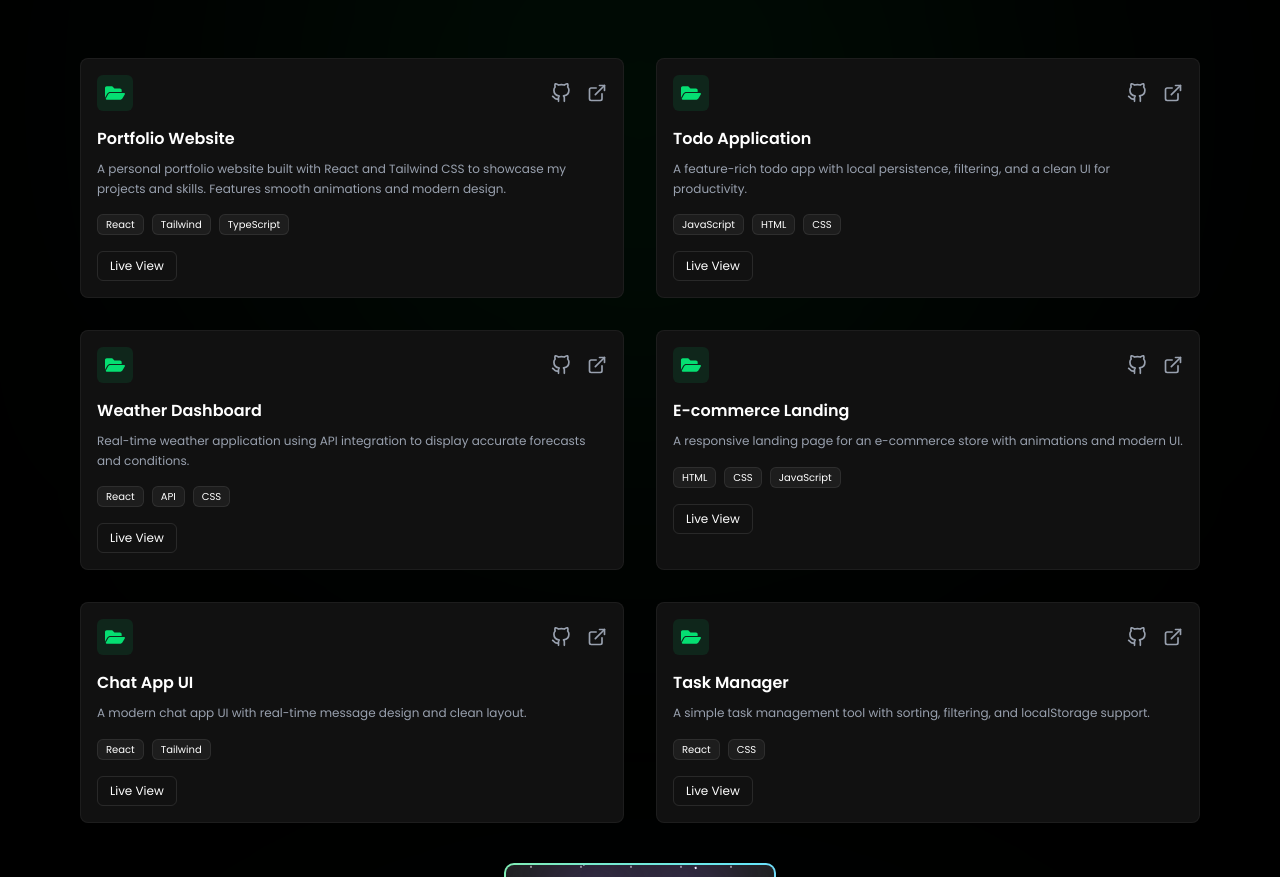
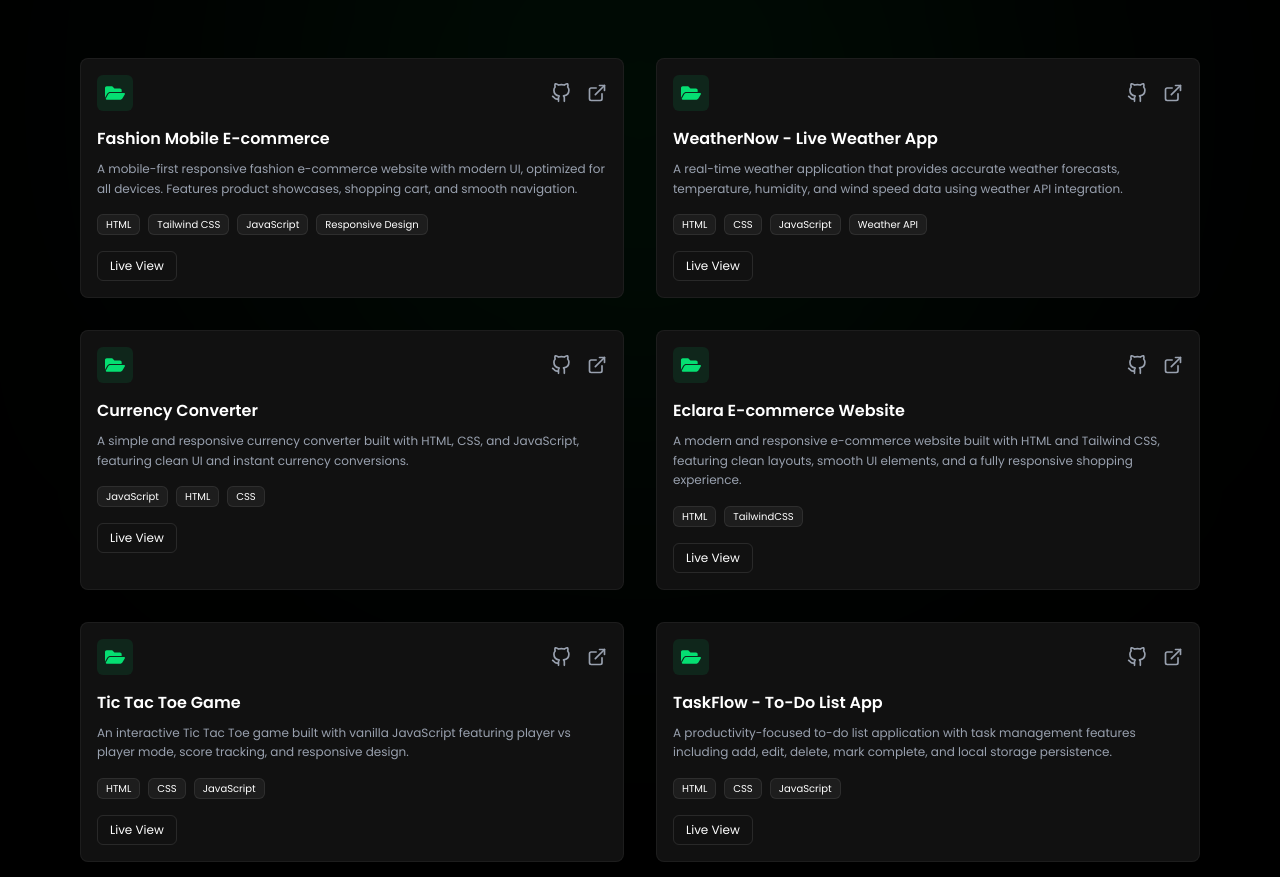
Before and after one commit to puskar29/Portfolio_website, a React (Vite) app: page / in a window 1280 px wide. Shown: the part 1920-2797 px from the top of the page. Built offline with nearby package versions, Linux system fonts and the light colour scheme.

Commit message:
Added form validation

```diff
--- a/package.json
+++ b/package.json
@@ -10,6 +10,7 @@
     "preview": "vite preview"
   },
   "dependencies": {
+    "@formspree/react": "^3.0.0",
     "@tailwindcss/vite": "^4.1.17",
     "lucide-react": "^0.556.0",
     "react": "^19.2.0",
--- a/src/Components/Contact.jsx
+++ b/src/Components/Contact.jsx
@@ -1,41 +1,60 @@
-import React, { useState } from "react";
-import { FaEnvelope, FaMapMarkerAlt, FaPaperPlane } from "react-icons/fa";
-import {Link} from 'lucide-react'
+import React from "react";
+import { FaEnvelope, FaMapMarkerAlt, FaPaperPlane, FaPhone } from "react-icons/fa";
+import { Link } from 'lucide-react'
+import { useForm, ValidationError } from '@formspree/react';
 
 const Contact = () => {
+  const [state, handleSubmit] = useForm("mrbnoegk");
+
   return (
-        <section id="contact" className="w-full min-h-screen bg-[#0a0a0a] text-white md:px-70 mt-15 py-5 relative">
-
+    <section
+      id="contact"
+      className="w-full min-h-screen bg-[#0a0a0a] text-white relative py-8 px-4 sm:px-6 md:px-20 lg:px-32 mt-26"
+    >
       {/* Background Glow */}
-            <div className="absolute inset-0 flex justify-center items-center">
-                <div className="w-[500px] h-[500px] bg-green-400/10 blur-[200px] rounded-full"></div>
+      <div className="absolute inset-0 flex justify-center items-center pointer-events-none">
+        <div className="w-[420px] h-[420px] bg-green-400/10 blur-[200px] rounded-full" />
       </div>
 
       {/* Header */}
-            <div className="relative z-10 text-center mb-16">
+      <div className="relative z-10 text-center mb-12">
         <span className="px-4 py-1 text-sm border border-white/20 rounded-full inline-flex items-center gap-2 mb-4">
-                    <span className="text-cyan-300"> <Link size={16} /></span>
-                    <span className="text-gray-200">Gei in Touch</span>
+          <span className="text-cyan-300"><Link size={16} /></span>
+          <span className="text-gray-200">Get in Touch</span>
         </span>
 
-
-                <h2 className="text-4xl md:text-5xl font-bold mt-4">
+        <h2 className="text-3xl sm:text-4xl md:text-5xl font-bold mt-4">
           Let’s{" "}
           <span className="bg-gradient-to-r from-cyan-400 via-green-300 to-purple-500 bg-clip-text text-transparent">
             Connect
           </span>
         </h2>
 
-                <p className="text-gray-400 mt-4">
+        <p className="text-gray-400 mt-3 max-w-2xl mx-auto text-sm sm:text-base">
           Have a project in mind or just want to say hi? I’d love to hear from you!
         </p>
       </div>
 
       {/* Content Grid */}
-            <div className="grid md:grid-cols-2 gap-8 relative z-20">
+      <div className="relative z-20 grid grid-cols-1 gap-6 md:grid-cols-2 md:gap-8">
         <div className="flex flex-col gap-4">
+
+          {/* PHONE CARD */}
+          <div className="bg-[#111111] border border-white/5 p-3 sm:p-4 rounded-lg">
+            <div className="flex items-center gap-3">
+              <div className="w-8 h-8 bg-green-400/10 text-green-400 flex items-center justify-center rounded-md">
+                <FaPhone size={14} />
+              </div>
+              <div>
+                <p className="text-xs md:text-sm text-gray-400">Phone No.</p>
+                <p className="text-sm font-medium">+977 9766479723</p>
+              </div>
+            </div>
+          </div>
+
+
           {/* EMAIL CARD */}
-          <div className="bg-[#111111] border border-white/5 p-3 md:p-4 rounded-lg">
+          <div className="bg-[#111111] border border-white/5 p-3 sm:p-4 rounded-lg">
             <div className="flex items-center gap-3">
               <div className="w-8 h-8 bg-green-400/10 text-green-400 flex items-center justify-center rounded-md">
                 <FaEnvelope size={14} />
@@ -48,7 +67,7 @@ const Contact = () => {
           </div>
 
           {/* LOCATION CARD */}
-          <div className="bg-[#111111] border border-white/5 p-3 md:p-4 rounded-lg">
+          <div className="bg-[#111111] border border-white/5 p-3 sm:p-4 rounded-lg">
             <div className="flex items-center gap-3">
               <div className="w-8 h-8 bg-green-400/10 text-green-400 flex items-center justify-center rounded-md">
                 <FaMapMarkerAlt size={14} />
@@ -60,54 +79,74 @@ const Contact = () => {
             </div>
           </div>
 
-          <div className="bg-[#111111] border border-white/5 p-4 md:p-6 rounded-lg text-gray-400">
+          <div className="bg-[#111111] border border-white/5 p-4 sm:p-6 rounded-lg text-gray-400 text-sm sm:text-base">
             I'm always excited to connect with fellow developers, collaborate on interesting projects, or discuss new opportunities. Don't hesitate to reach out!
           </div>
         </div>
 
-                {/* RIGHT SIDE — FORM */}
-                <form className="flex flex-col gap-6">
+        {/* RIGHT SIDE — FORM or Thank-you */}
+        {state.succeeded ? (
+          <div
+            className="p-6 sm:p-8 bg-[#111111] border border-white/5 rounded-lg text-center"
+            role="status"
+            aria-live="polite"
+          >
+            <h3 className="text-2xl font-semibold text-white mb-2">Thanks!</h3>
+            <p className="text-gray-400 text-sm sm:text-base">Thanks for your message — I’ll get back to you soon.</p>
+          </div>
+        ) : (
+          <form className="flex flex-col gap-4" onSubmit={handleSubmit}>
 
             {/* Name */}
             <div>
               <label className="text-sm text-gray-400">Name</label>
               <input
+                name="name"
                 type="text"
-                            className="w-full mt-2 bg-[#1a1a1a] border border-white/5 rounded-lg px-4 py-3 outline-none focus:border-white/20 transition"
+                className="w-full mt-2 bg-[#1a1a1a] border border-white/5 rounded-lg px-4 py-3 text-sm sm:text-base outline-none focus:border-white/20 transition"
                 placeholder="Your name"
+                required
               />
+              <ValidationError prefix="Name" field="name" errors={state.errors} />
             </div>
 
             {/* Email */}
             <div>
               <label className="text-sm text-gray-400">Email</label>
               <input
+                name="email"
                 type="email"
-                            className="w-full mt-2 bg-[#1a1a1a] border border-white/5 rounded-lg px-4 py-3 outline-none focus:border-white/20 transition"
+                className="w-full mt-2 bg-[#1a1a1a] border border-white/5 rounded-lg px-4 py-3 text-sm sm:text-base outline-none focus:border-white/20 transition"
                 placeholder="your@email.com"
+                required
               />
+              <ValidationError prefix="Email" field="email" errors={state.errors} />
             </div>
 
             {/* Message */}
             <div>
               <label className="text-sm text-gray-400">Message</label>
               <textarea
+                name="message"
                 rows="5"
-                            className="w-full mt-2 bg-[#1a1a1a] border border-white/5 rounded-lg px-4 py-3 outline-none focus:border-white/20 transition"
+                className="w-full mt-2 bg-[#1a1a1a] border border-white/5 rounded-lg px-4 py-3 text-sm sm:text-base outline-none focus:border-white/20 transition"
                 placeholder="Tell me about your project..."
-                        ></textarea>
+                required
+              />
+              <ValidationError prefix="Message" field="message" errors={state.errors} />
             </div>
 
             {/* Button */}
             <button
-                        className="mt-2 w-full bg-green-400 text-black py-3 rounded-xl font-medium flex items-center justify-center gap-2 hover:opacity-90 transition"
               type="submit"
+              disabled={state.submitting}
+              className="mt-2 w-full bg-green-400 text-black py-3 rounded-xl font-medium flex items-center justify-center gap-2 hover:opacity-90 transition text-sm sm:text-base"
             >
               Send Message
               <FaPaperPlane />
             </button>
-
           </form>
+        )}
       </div>
     </section>
   );
--- a/src/Components/Home.jsx
+++ b/src/Components/Home.jsx
@@ -111,8 +111,8 @@ const Home = () => {
 
         {/* Social Icons */}
         <div className="flex justify-center gap-6 mt-6 text-gray-400 text-2xl md:text-3xl">
-          <a href="#" className="hover:text-white"><FaGithub /></a>
-          <a href="#" className="hover:text-white"><FaLinkedin /></a>
+          <a href="https://github.com/puskar29" className="hover:text-white"><FaGithub /></a>
+          <a href="https://www.linkedin.com/in/puskar-thapa-magar-0a5b09365/" className="hover:text-white"><FaLinkedin /></a>
         </div>
       </div>
 
--- a/src/Components/Project.jsx
+++ b/src/Components/Project.jsx
@@ -4,47 +4,47 @@ import { Workflow } from "lucide-react";
 
 const projects = [
     {
-        title: "Portfolio Website",
-        desc: "A personal portfolio website built with React and Tailwind CSS to showcase my projects and skills. Features smooth animations and modern design.",
-        tech: ["React", "Tailwind", "TypeScript"],
-        github: "#",
-        live: "#",
+        "title": "Fashion Mobile E-commerce",
+        "desc": "A mobile-first responsive fashion e-commerce website with modern UI, optimized for all devices. Features product showcases, shopping cart, and smooth navigation.",
+        "tech": ["HTML", "Tailwind CSS", "JavaScript", "Responsive Design"],
+        "github": "https://github.com/puskar29/ecommerce-website",
+        "live": "https://puskar29.github.io/ecommerce-website/"
     },
     {
-        title: "Todo Application",
-        desc: "A feature-rich todo app with local persistence, filtering, and a clean UI for productivity.",
-        tech: ["JavaScript", "HTML", "CSS"],
-        github: "#",
-        live: "#",
+        "title": "WeatherNow - Live Weather App",
+        "desc": "A real-time weather application that provides accurate weather forecasts, temperature, humidity, and wind speed data using weather API integration.",
+        "tech": ["HTML", "CSS", "JavaScript", "Weather API"],
+        "github": "https://github.com/puskar29/my-weather-app",
+        "live": "https://puskar29.github.io/my-weather-app/"
     },
     {
-        title: "Weather Dashboard",
-        desc: "Real-time weather application using API integration to display accurate forecasts and conditions.",
-        tech: ["React", "API", "CSS"],
-        github: "#",
-        live: "#",
+        title: "Currency Converter",
+        desc: "A simple and responsive currency converter built with HTML, CSS, and JavaScript, featuring clean UI and instant currency conversions.",
+        tech: ["JavaScript", "HTML", "CSS"],
+        github: "https://github.com/puskar29/currency-converter",
+        live: "https://puskar29.github.io/currency-converter/",
     },
     {
-        title: "E-commerce Landing",
-        desc: "A responsive landing page for an e-commerce store with animations and modern UI.",
-        tech: ["HTML", "CSS", "JavaScript"],
-        github: "#",
-        live: "#",
+        title: "Eclara E-commerce Website",
+        desc: "A modern and responsive e-commerce website built with HTML and Tailwind CSS, featuring clean layouts, smooth UI elements, and a fully responsive shopping experience.",
+        tech: ["HTML", "TailwindCSS"],
+        github: "https://github.com/puskar29/cara-ecommerce-website-responsive",
+        live: "https://puskar29.github.io/cara-ecommerce-website-responsive/",
     },
     {
-        title: "Chat App UI",
-        desc: "A modern chat app UI with real-time message design and clean layout.",
-        tech: ["React", "Tailwind"],
-        github: "#",
-        live: "#",
+        "title": "Tic Tac Toe Game",
+        "desc": "An interactive Tic Tac Toe game built with vanilla JavaScript featuring player vs player mode, score tracking, and responsive design.",
+        "tech": ["HTML", "CSS", "JavaScript"],
+        "github": "https://github.com/puskar29/tic-tac-toe",
+        "live": "https://puskar29.github.io/tic-tac-toe/"
     },
     {
-        title: "Task Manager",
-        desc: "A simple task management tool with sorting, filtering, and localStorage support.",
-        tech: ["React", "CSS"],
-        github: "#",
-        live: "#",
-    },
+        "title": "TaskFlow - To-Do List App",
+        "desc": "A productivity-focused to-do list application with task management features including add, edit, delete, mark complete, and local storage persistence.",
+        "tech": ["HTML", "CSS", "JavaScript"],
+        "github": "https://github.com/puskar29/to-do-list-app",
+        "live": "https://puskar29.github.io/to-do-list-app/"
+    }
 ];
 
 const Projects = () => {
@@ -141,7 +141,7 @@ const Projects = () => {
 
             {/* View All Button */}
             <div className="flex justify-center mt-10">
-                <a href="" className="btn2 ![width:17rem] cursor-pointer">
+                <a href="https://github.com/puskar29?tab=repositories"  target="_blank" className="btn2 ![width:17rem] cursor-pointer">
                     <strong>View All Projects in Github</strong>
                     <div id="container-stars">
                         <div id="stars" />
```
Also changed, not shown: 1 other file (tests, documents, lock files or other folders). Lines whose indentation alone changed are shown as unchanged.
